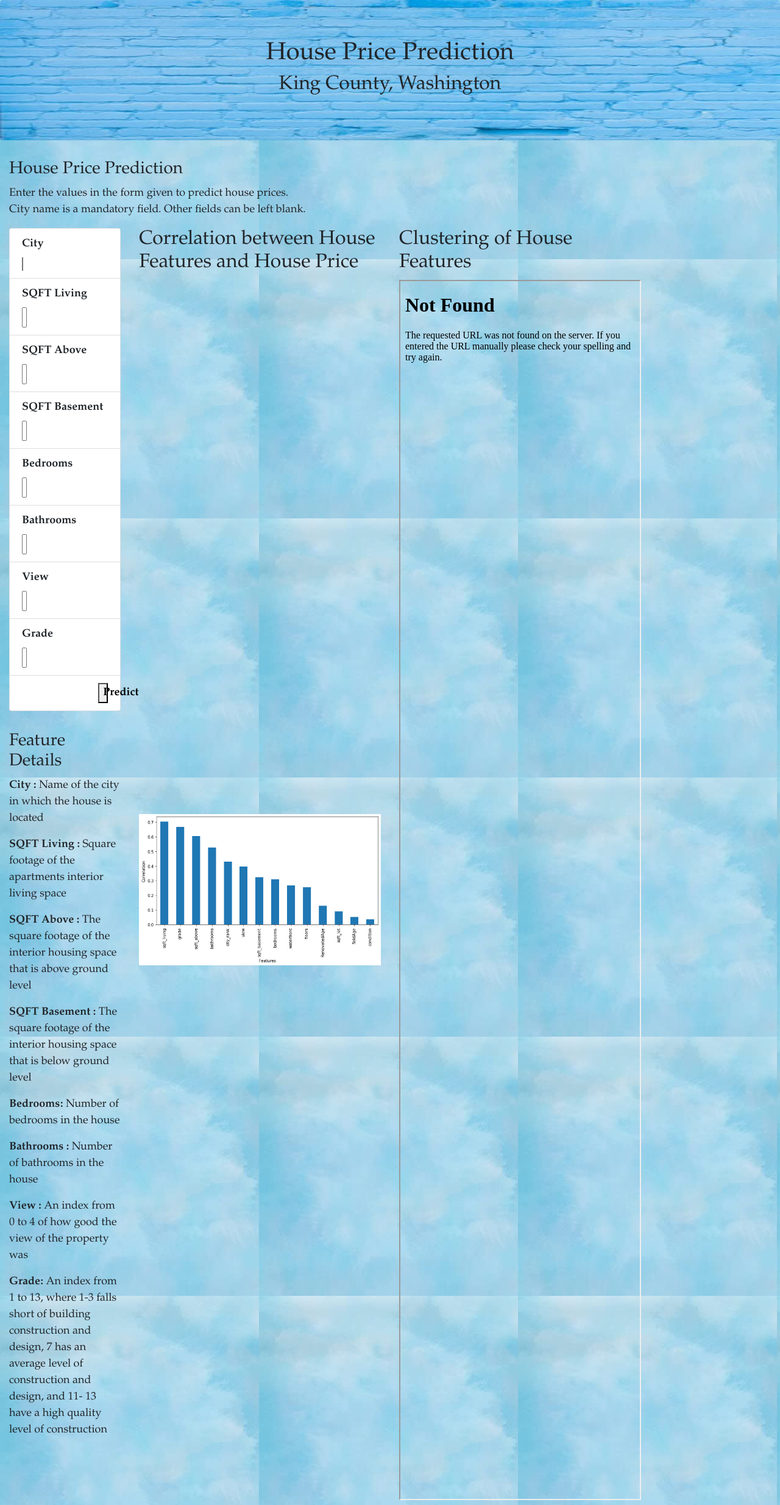
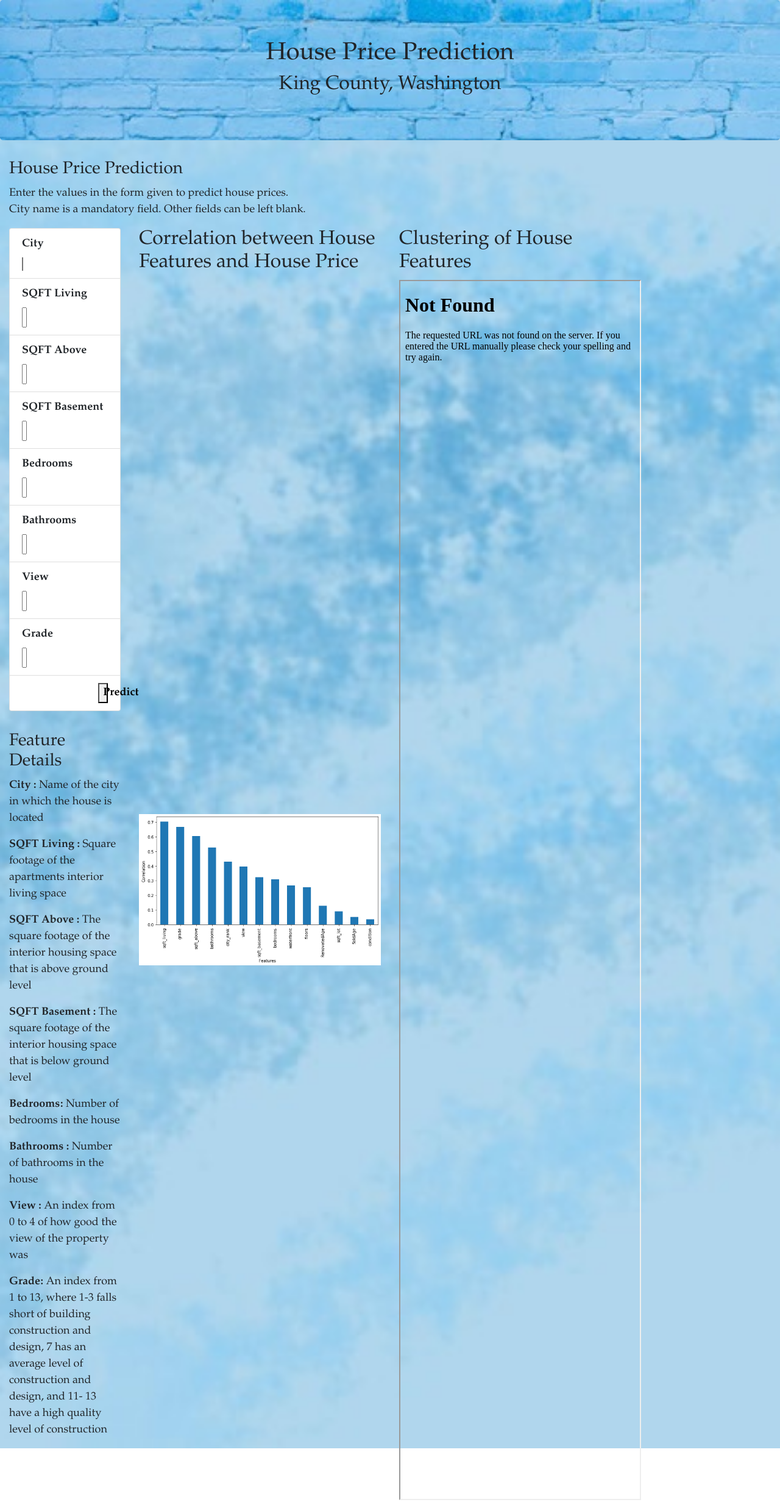
Before and after one commit to ElizMishina/Data_analytics_Bootcamp_Project, a Flask app: page / in a window 1280 px wide. Shown: the whole page at 61% size. Run offline with Flask 2, Linux system fonts and the light colour scheme; parts of the project's set-up code (start-up, migrations or seed data) failed here and were passed over; some libraries are stand-ins or nearby versions.

Commit message:
background

```diff
--- a/Machine_Learning_Model/static/styles/style.css
+++ b/Machine_Learning_Model/static/styles/style.css
@@ -1,6 +1,10 @@
 body {
-  background-color: #a9d5f1;
-  font-family:Garamond;
+  background-image: url(background.jpg);
+        height: 100%;
+        background-position: center;
+        background-repeat: no-repeat;
+        background-size: cover;
+        font-family:Garamond;
 }
 
 .jumbotron {
--- a/Machine_Learning_Model/templates/index.html
+++ b/Machine_Learning_Model/templates/index.html
@@ -25,13 +25,17 @@
 
 <style>
     body {background-image: url(../static/styles/background.jpg);
+        height: 100%;
+        background-position: center;
+        background-repeat: no-repeat;
+        background-size: cover;
 
         font-family:Garamond;}
 </style>
 
 <body>
 
-    <div class="jumbotron" >
+    <div class="jumbotron" style="background-image: url(../static/styles/header.jpg); background-size: 100%;">
         <h1>House Price Prediction</h1>
         <h2>King County, Washington</h2>
     </div>
```
Also changed, not shown: Machine_Learning_Model/static/styles/background 2.jfif (deleted), Machine_Learning_Model/static/styles/background.jpg.
